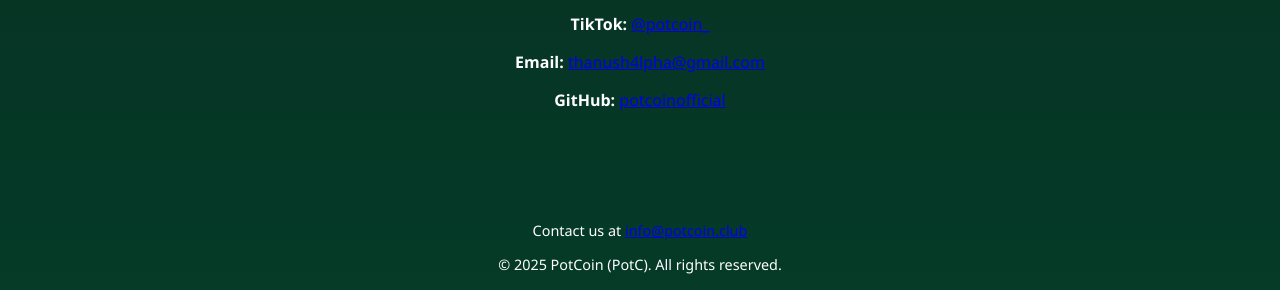
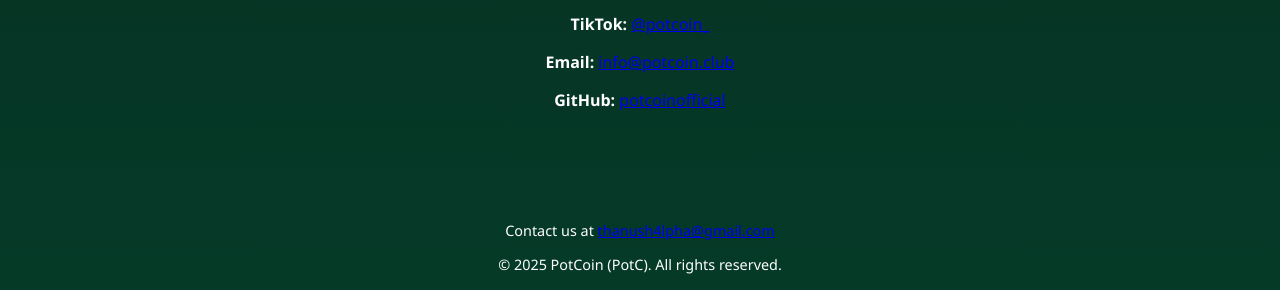
Before and after one commit to potcoinofficial/potcoin-site, a plain HTML site: page index.html in a window 1280 px wide. Shown: the part 2040-2330 px from the top of the page. Drawn offline with Linux system fonts and the light colour scheme.

Commit message:
Update index.html

```diff
--- a/index.html
+++ b/index.html
@@ -142,13 +142,13 @@
       <p><strong>Twitter:</strong> <a href="https://x.com/potcoinclub?s=21">@potcoinclub</a></p>
       <p><strong>Telegram:</strong> a><a href="https://t.me/potcoinclub" >@potcoinclub</a>
       <p><strong>TikTok:</strong> <a href="https://www.tiktok.com/@potcoin_">@potcoin_</a><p>
-      <p><strong>Email:</strong> <a href="mailto:thanush4lpha@gmail.com">thanush4lpha@gmail.com</a></p>
+      <p><strong>Email:</strong> <a href="mailto:info@potcoin.club">info@potcoin.club</a></p>
       <p><strong>GitHub:</strong> <a href="https://github.com/potcoinofficial">potcoinofficial</a></p>
     </div>
   </section>
 
   <footer>
-    <p>Contact us at <a href="mailto:info@potcoin.club">info@potcoin.club</a></p>
+    <p>Contact us at <a href="mailto:thanush4lpha@gmail.com">thanush4lpha@gmail.com</a></p>
     <p>&copy; 2025 PotCoin (PotC). All rights reserved.</p>
   </footer>
 
```
